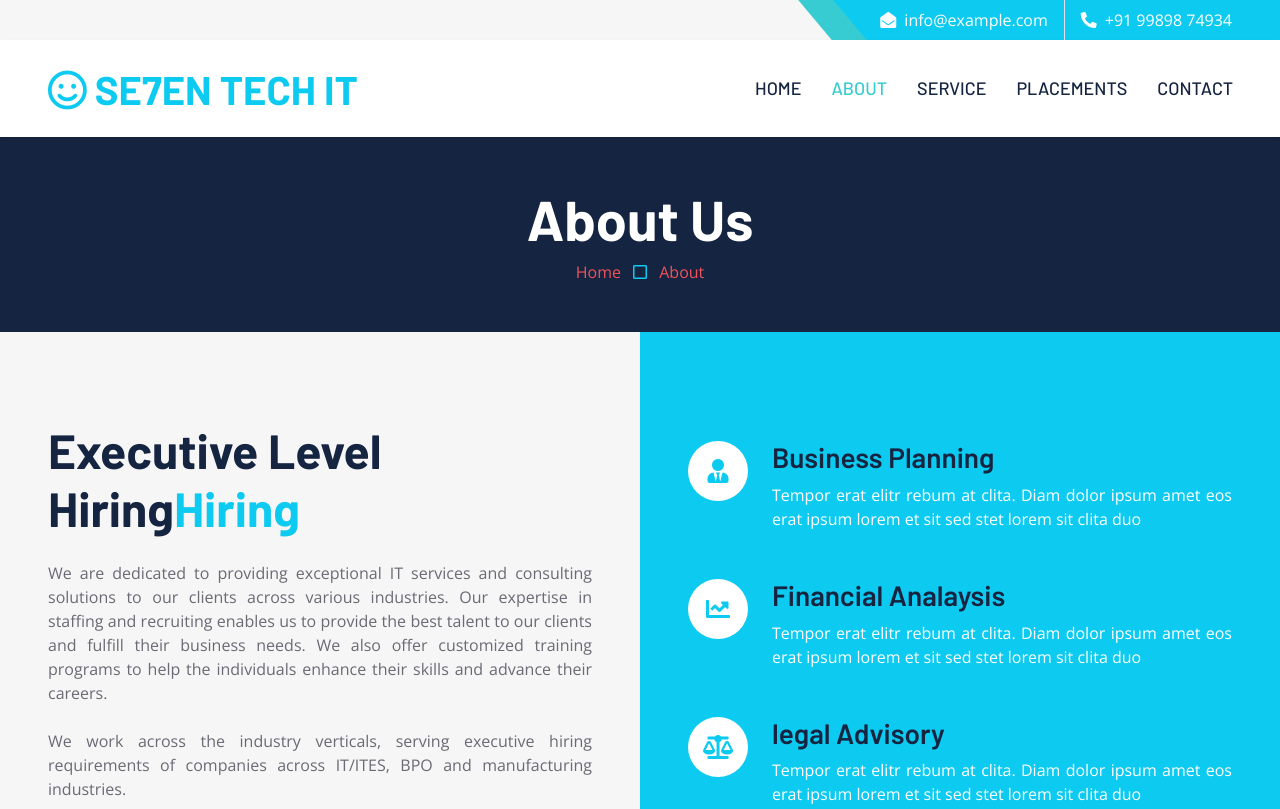
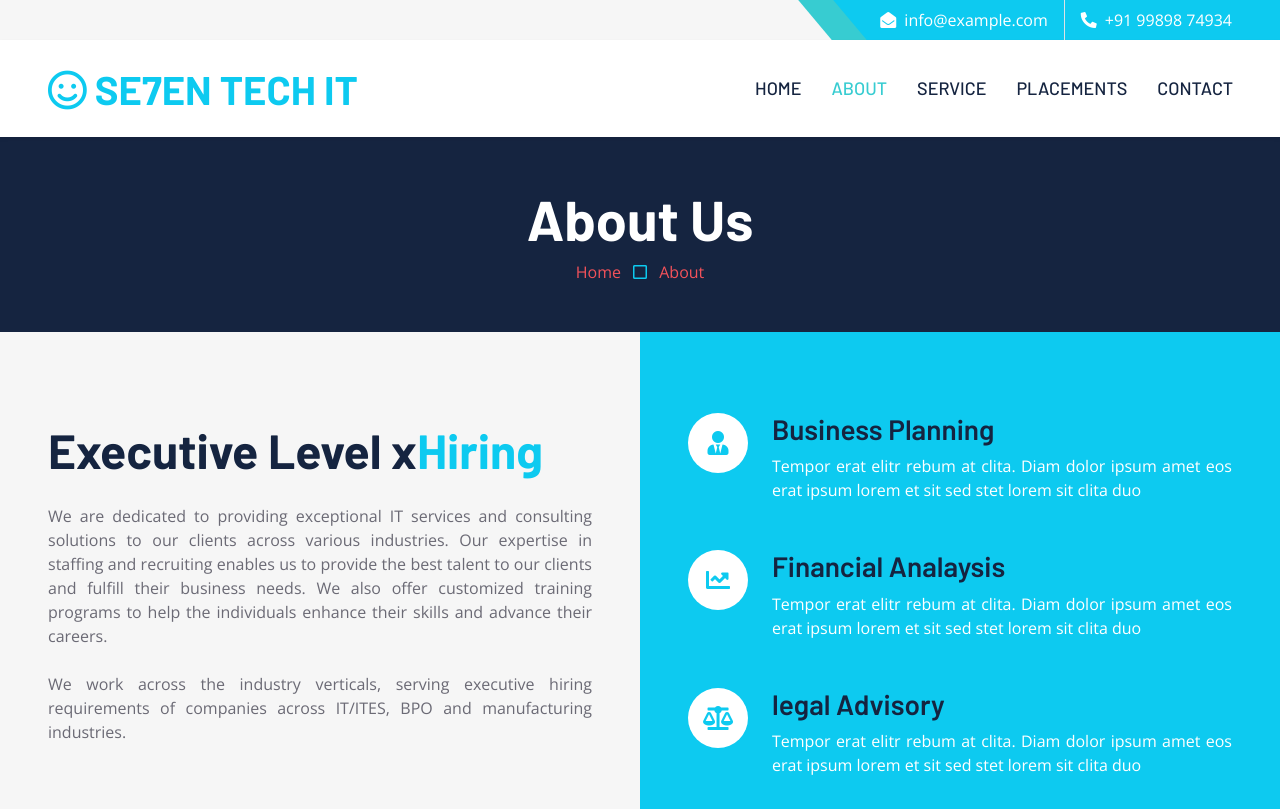
Before and after one commit to aryasrikanth73/seven-tech-it-solutions, a plain HTML site: page seven/about.html in a window 1280 px wide. Shown: the top 809 px of the page. Drawn offline with nearby package versions, Linux system fonts and the light colour scheme.

Commit message:
Update about.html

```diff
--- a/seven/about.html
+++ b/seven/about.html
@@ -107,7 +107,7 @@
     <div class="container-fluid bg-secondary p-0">
         <div class="row g-0">
             <div class="col-lg-6 py-6 px-5">
-                <h1 class="display-5 mb-4">Executive Level Hiring<span class="text-info">Hiring</span></h1>
+                <h1 class="display-5 mb-4">Executive Level x<span class="text-info">Hiring</span></h1>
                 <p class="mb-4">We are dedicated to providing exceptional IT services and consulting solutions to our clients across various industries. Our expertise in staffing and recruiting enables us to provide the best talent to our clients and fulfill their business needs. We also offer customized training programs to help the individuals enhance their skills and advance their careers. </p><p class="mb-4">We work across the industry verticals, serving executive hiring requirements of companies across IT/ITES, BPO and manufacturing industries.</p>
                 <!-- <a href="" class="btn btn-info py-md-3 px-md-5 rounded-pill">Get A Quote</a> -->
             </div>
```
